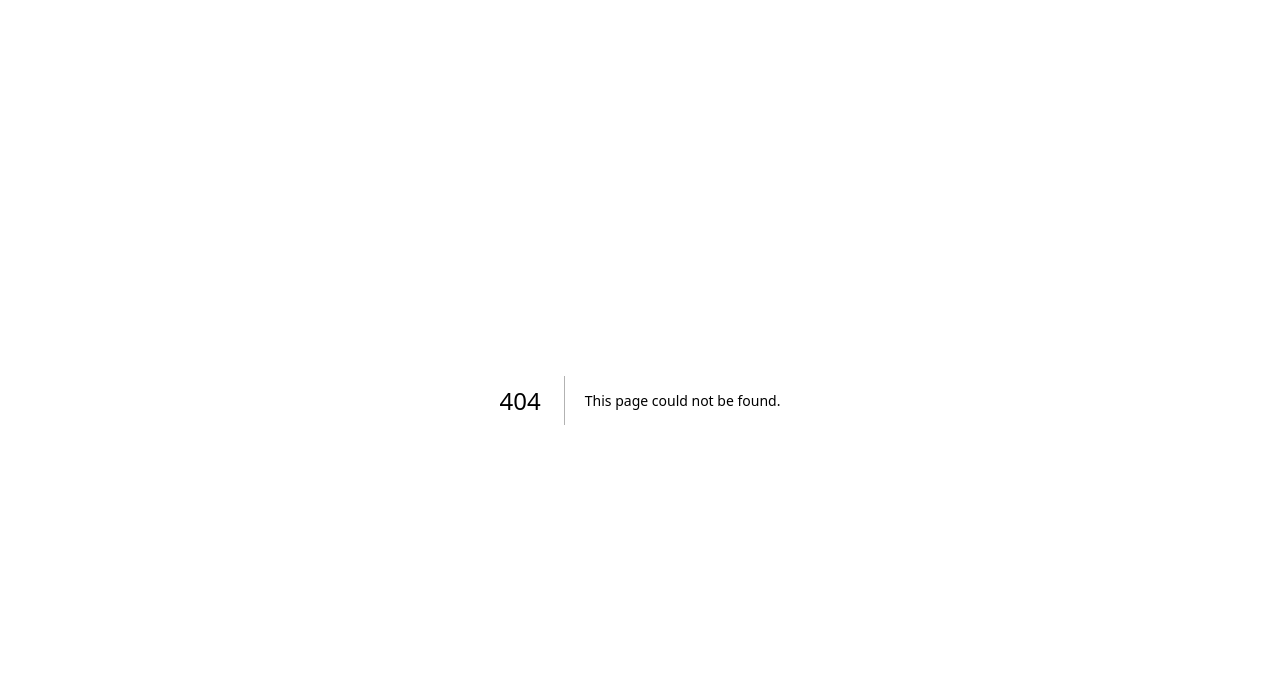
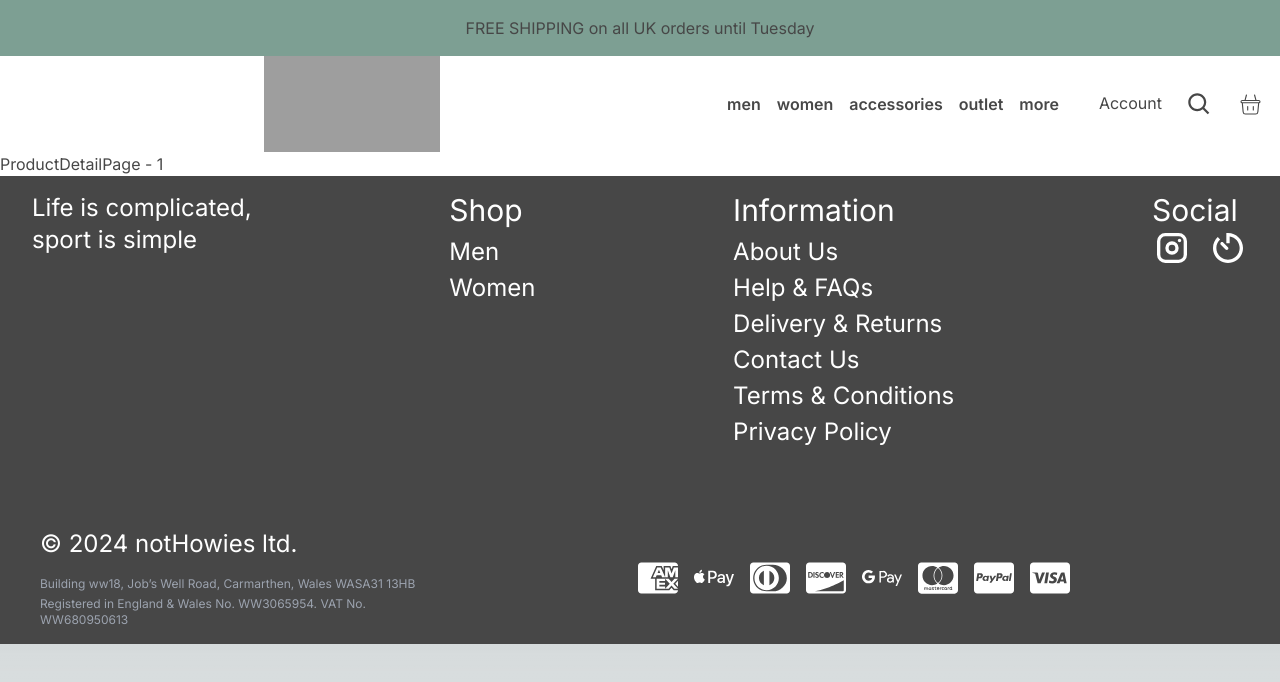
Before and after one commit to bappyasif/recreating-designs, a Next.js app: page /product/1 in a window 1280 px wide. Before the commit this address had no page. Shown: the top 682 px of the page. Built offline with nearby package versions, Linux system fonts and the light colour scheme; grey boxes are pictures that could not be loaded.

Commit message:
added feature
* added context for products
* making ready for product detail page
* adjusted codes to reflect these changes

```diff
--- /dev/null
+++ b/app/(routes)/(products)/layout.tsx
@@ -0,0 +1,17 @@
+import React from 'react'
+import { Header } from '../_components/header'
+import { Footer } from '../_components/footer'
+import { ShippingAlert } from '../_components/shipping-alert'
+
+const PrpductDetailRouteLayout = ({ children }: { children: React.ReactNode }) => {
+  return (
+    <div className='bg-[#ffffff] text-[#474747]'>
+      <ShippingAlert />
+      <Header />
+      {children}
+      <Footer />
+    </div>
+  )
+}
+
+export default PrpductDetailRouteLayout
--- /dev/null
+++ b/app/(routes)/(products)/product/[name]/page.tsx
@@ -0,0 +1,9 @@
+import React from 'react'
+
+const ProductDetailPage = ({params}: {params: {name: string}}) => {
+  return (
+    <div>ProductDetailPage - {params.name}</div>
+  )
+}
+
+export default ProductDetailPage
--- a/app/layout.tsx
+++ b/app/layout.tsx
@@ -1,6 +1,7 @@
 import type { Metadata } from "next";
 import { Inter } from "next/font/google";
 import "./globals.css";
+import { ProductsProvider } from "./providers/product";
 
 const inter = Inter({ subsets: ["latin"] });
 
@@ -16,7 +17,9 @@ export default function RootLayout({
 }>) {
   return (
     <html lang="en">
-      <body className={inter.className}>{children}</body>
+      <ProductsProvider>
+        <body className={inter.className}>{children}</body>
+      </ProductsProvider>
     </html>
   );
 }
--- /dev/null
+++ b/app/providers/product.tsx
@@ -0,0 +1,34 @@
+"use client"
+
+import { PropsWithChildren, createContext, useContext, useState } from "react"
+
+type CtxType = {
+    products: any[],
+    updateProduct: (prodId: number, quantity: number) => void
+}
+
+const Context = createContext<CtxType>({
+    products: [],
+    updateProduct: (prodId, quantity) => {
+        null
+    },
+})
+
+export const ProductsProvider = ({children}: PropsWithChildren) => {
+    const [products, setProducts] = useState([])
+    const updateProduct = () => {
+        console.log("updating prod")
+    }
+
+    return (
+        <Context.Provider value={{products, updateProduct}}>
+            {children}
+        </Context.Provider>
+    )
+}
+
+export const useProductCtx = () => {
+    const ctx = useContext(Context)
+
+    return ctx
+}
```
